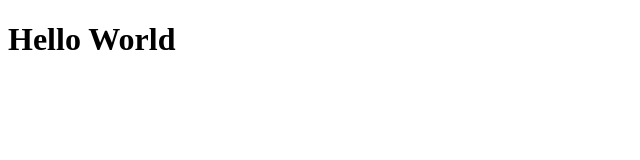
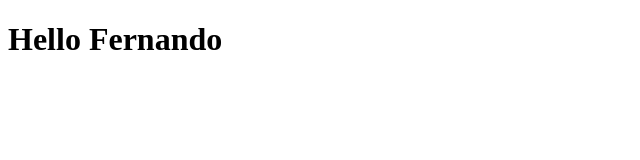
Before and after one commit to NandoFilter/Cataline-Courses, a Vue app in the folder Courses/FullStack/frontend/: page / in a window 1280 px wide. Shown: the top 160 px of the page, without its empty margins (0-640 px from the left). Built offline with nearby package versions, Linux system fonts and the light colour scheme.

Commit message:
Configurating Prettier

```diff
--- a/Courses/FullStack/frontend/src/App.vue
+++ b/Courses/FullStack/frontend/src/App.vue
@@ -1,9 +1,15 @@
 <template>
-  <h1>Hello World</h1>
+  <h1>Hello {{ name }}</h1>
 </template>
 
 <script lang="ts">
-import { defineComponent } from "vue";
+import { defineComponent } from 'vue'
 
-export default defineComponent({});
+export default defineComponent({
+  data() {
+    return {
+      name: 'Fernando',
+    }
+  },
+})
 </script>
--- a/Courses/FullStack/frontend/src/main.ts
+++ b/Courses/FullStack/frontend/src/main.ts
@@ -1,4 +1,4 @@
-import { createApp } from "vue";
-import App from "./App.vue";
+import { createApp } from 'vue'
+import App from './App.vue'
 
-createApp(App).mount("#app");
+createApp(App).mount('#app')
--- a/Courses/FullStack/frontend/vue.config.js
+++ b/Courses/FullStack/frontend/vue.config.js
@@ -1,3 +1,3 @@
 module.exports = {
-    publicPath: process.env.NODE_ENV === "production" ? "./" : "/"
+  publicPath: process.env.NODE_ENV === 'production' ? './' : '/',
 }
```
Also changed, not shown: 1 other file (tests, documents, lock files or other folders).
